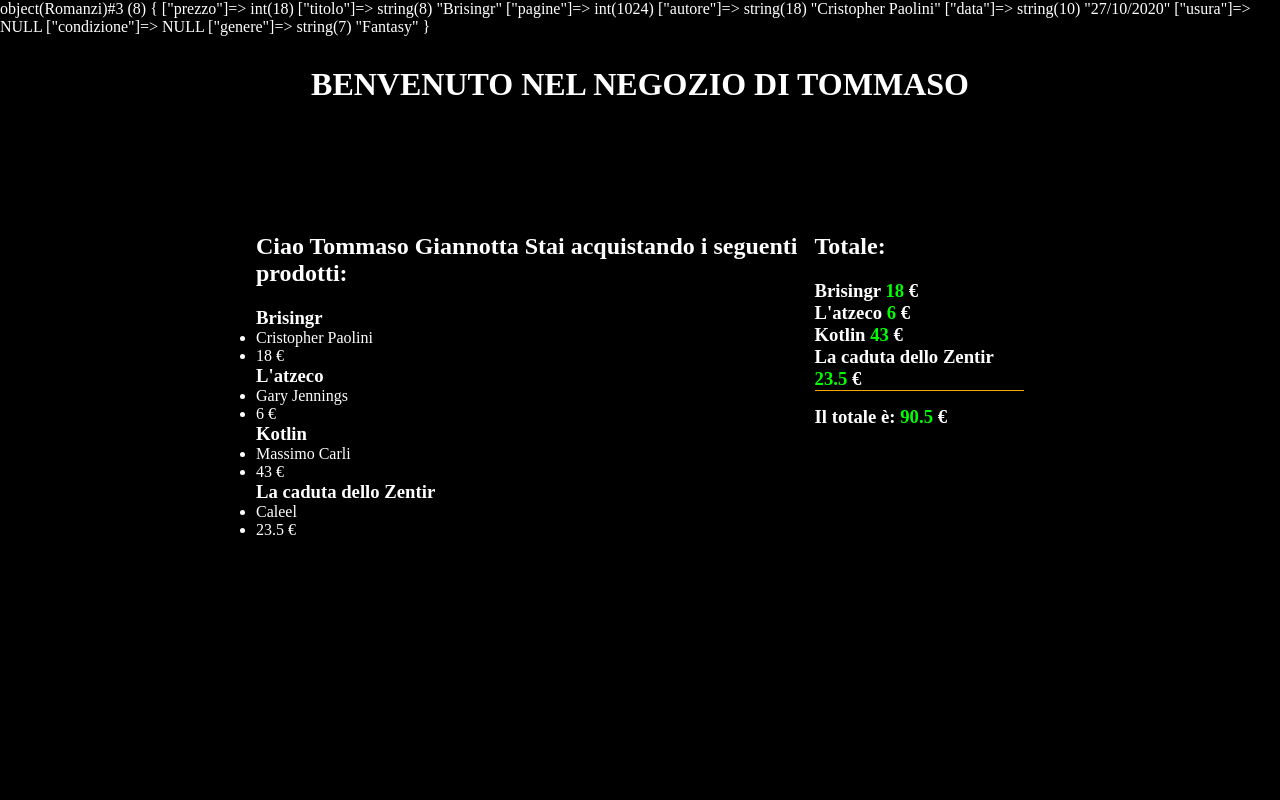
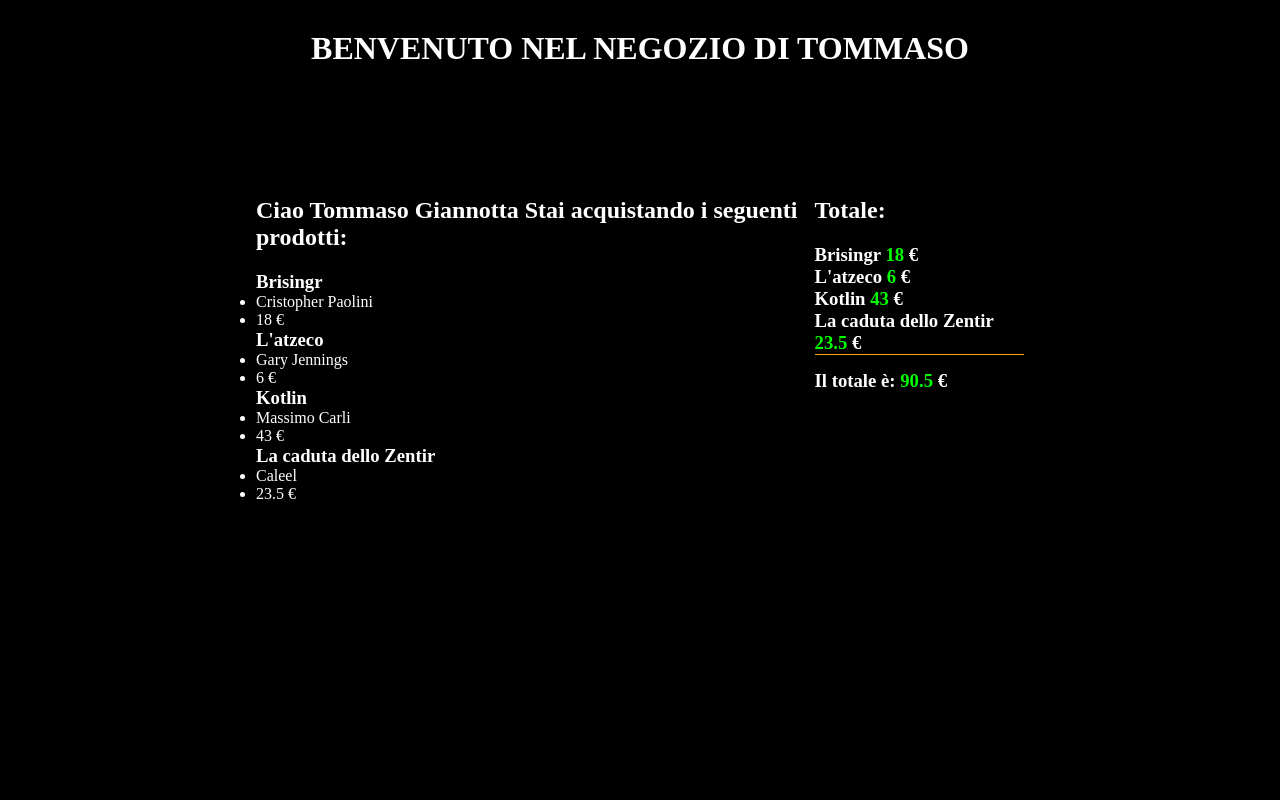
Before and after one commit to tgiannotta/php-oop-2, a PHP site: page / in a window 1280 px wide. Run offline with PHP 8.4, Linux system fonts and the light colour scheme; data that the repository does not hold is empty.

```diff
--- a/Articoli.php
+++ b/Articoli.php
@@ -19,7 +19,7 @@ use Stato;
         $this->prezzo = $_prezzo;
 
     }
+
 }
 
-
 ?>
--- a/User.php
+++ b/User.php
@@ -34,6 +34,7 @@ class User{
     }
 
 
+
 }
 
 
--- a/index.php
+++ b/index.php
@@ -59,7 +59,6 @@ $tommaso-> addProduct($kotlin);
 $tommaso-> addProduct($caduta);
 
 
-var_dump($brisingr);
 
 $tommasoCarrello = $tommaso->getCarrello();
 /* SOMMO IL TOTALE DEI PREZZI NEL CARRELLO */
```
